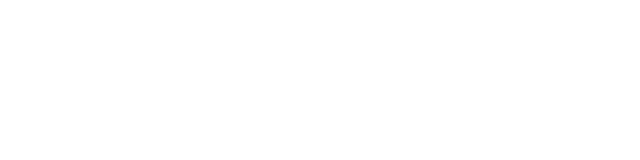
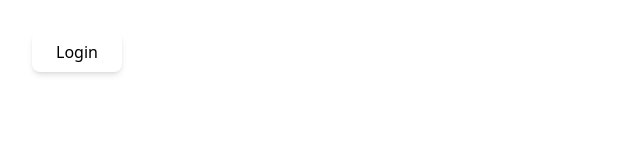
Before and after one commit to malek15b/book-library-project, a React app in the folder frontend/: page / in a window 1280 px wide. Shown: the top 160 px of the page, without its empty margins (0-640 px from the left). Built offline with nearby package versions, Linux system fonts and the light colour scheme; the HTML template or start-up script is replaced by a standard one.

Commit message:
add navigate

```diff
--- a/frontend/src/App.jsx
+++ b/frontend/src/App.jsx
@@ -1,14 +1,20 @@
 import './App.css'
-import {Route, Routes} from "react-router-dom";
+import {Route, Routes, useNavigate} from "react-router-dom";
 import BookList from "./BookList.js";
 
 function App() {
 
+    const navigate = useNavigate();
     return (
         <>
+            <button onClick={() => navigate("/admin/books")}
+                    className="bg-white-600 text-gray px-6 py-2 rounded-lg shadow-md
+                    hover:bg-gray-600 hover:text-white
+                    transition-all">Login
+            </button>
             <Routes>
-            <Route path={"/"} />
-            <Route path={"/books"} element={<BookList/>}/>
+                <Route path={"/"}/>
+                <Route path={"/admin/books"} element={<BookList/>}/>
             </Routes>
         </>
     )
```
Lines whose indentation alone changed are shown as unchanged.
